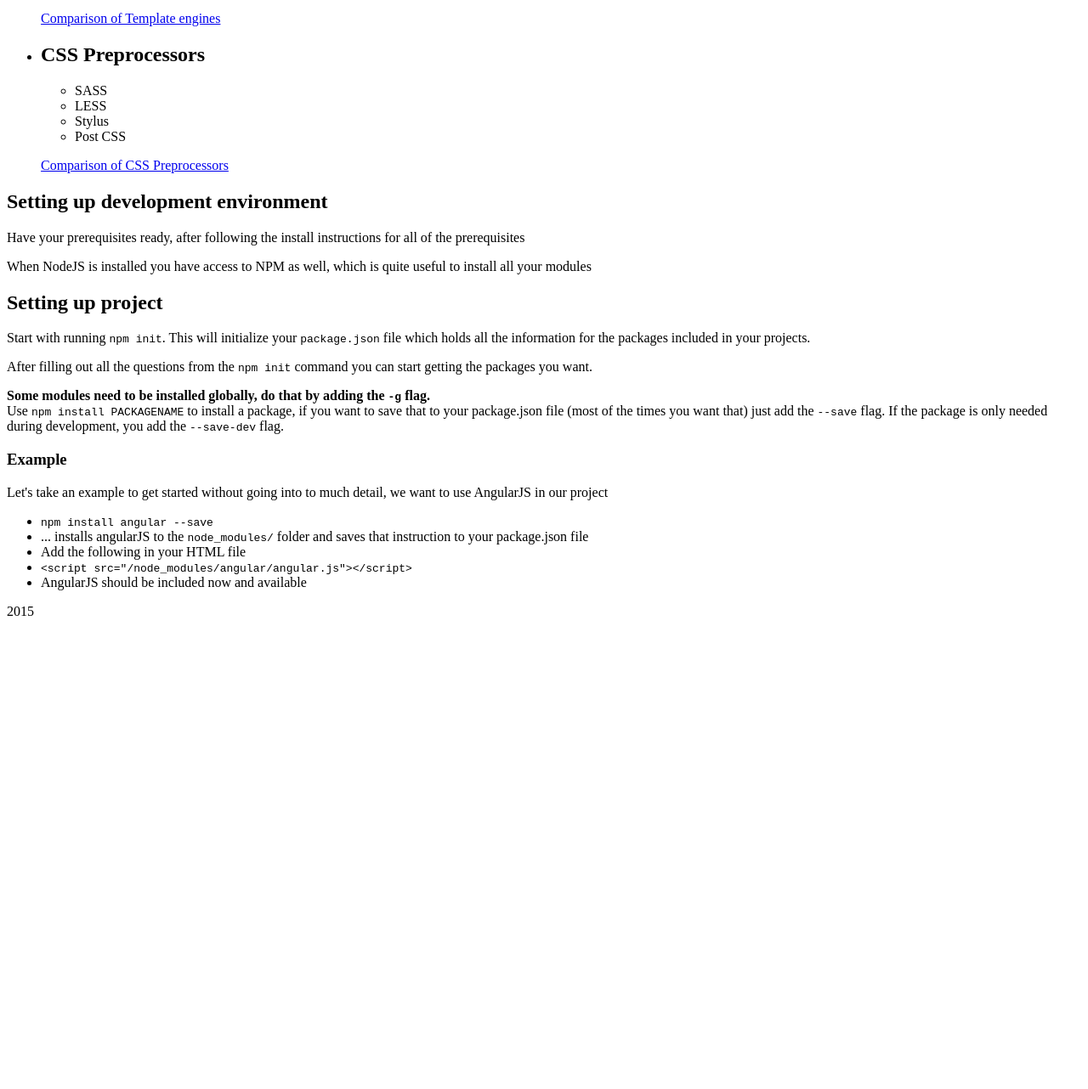
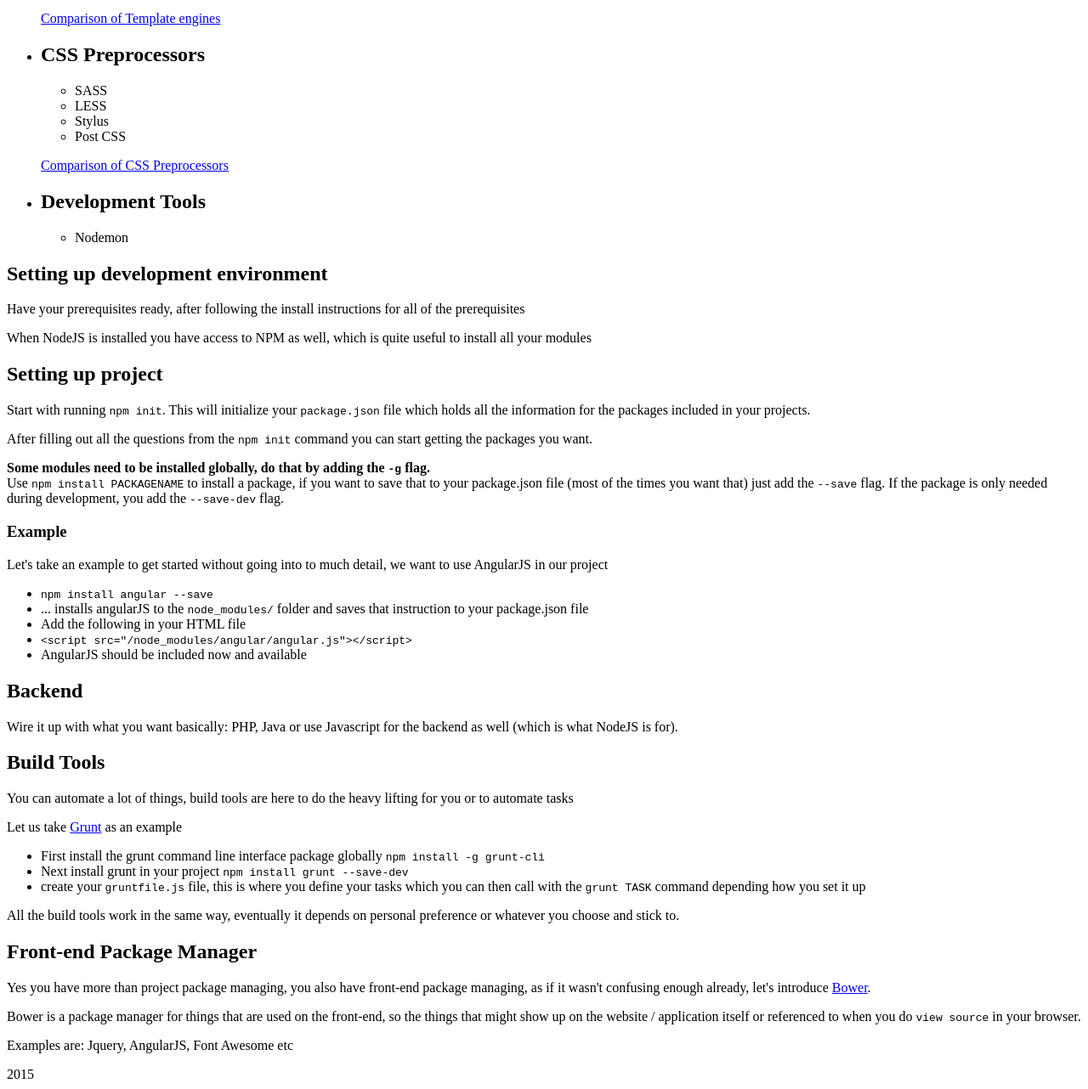
Before and after one commit to richardj/devoptions, a website: page public/html/index.html in a window 1280 px wide. Shown: the part 809-2091 px from the top of the page at 85% size. Before the commit the page ends 1546 px from the top, so only its background shows below. Drawn offline with Linux system fonts and the light colour scheme.

Commit message:
started with the front-end package mananing text

```diff
--- a/public/html/index.html
+++ b/public/html/index.html
@@ -77,6 +77,13 @@
           </ul>
           <p><a href="http://csspre.com/compare/">Comparison of CSS Preprocessors</a></p>
         </li>
+
+        <li>
+          <h2>Development Tools</h2>
+          <ul>
+            <li>Nodemon</li>
+          </ul>
+        </li>
       </ul>
 
       <section>
@@ -105,7 +112,33 @@
           <li><code>&lt;script src="/node_modules/angular/angular.js"&gt;&lt;/script&gt;</code></li>
           <li>AngularJS should be included now and available</li>
         </ul>
+      </section>
 
+      <section>
+        <h1>Backend</h1>
+        <p>Wire it up with what you want basically: PHP, Java or use Javascript for the backend as well (which is what NodeJS is for).</p>
+      </section>
+
+      <section>
+        <h1>Build Tools</h1>
+        <p>You can automate a lot of things, build tools are here to do the heavy lifting for you or to automate tasks</p>
+        <p>Let us take <a href="http://gruntjs.com">Grunt</a> as an example</p>
+
+        <ul>
+          <li>First install the grunt command line interface package globally <code>npm install -g grunt-cli</code></li>
+          <li>Next install grunt in your project <code>npm install grunt --save-dev</code>
+          <li>create your <code>gruntfile.js</code> file, this is where you define your tasks which you can then call with the <code>grunt TASK</code> command depending how you set it up</li>
+        </ul>
+
+        <p>All the build tools work in the same way, eventually it depends on personal preference or whatever you choose and stick to.</p>
+      </section>
+
+      <section>
+        <h1>Front-end Package Manager</h1>
+
+        <p>Yes you have more than project package managing, you also have front-end package managing, as if it wasn't confusing enough already, let's introduce <a href="http://bower.io">Bower</a>.</p>
+        <p>Bower is a package manager for things that are used on the front-end, so the things that might show up on the website / application itself or referenced to when you do <code>view source</code> in your browser.</p>
+        <p>Examples are: Jquery, AngularJS, Font Awesome etc</p>
 
       </section>
     </div>
```
